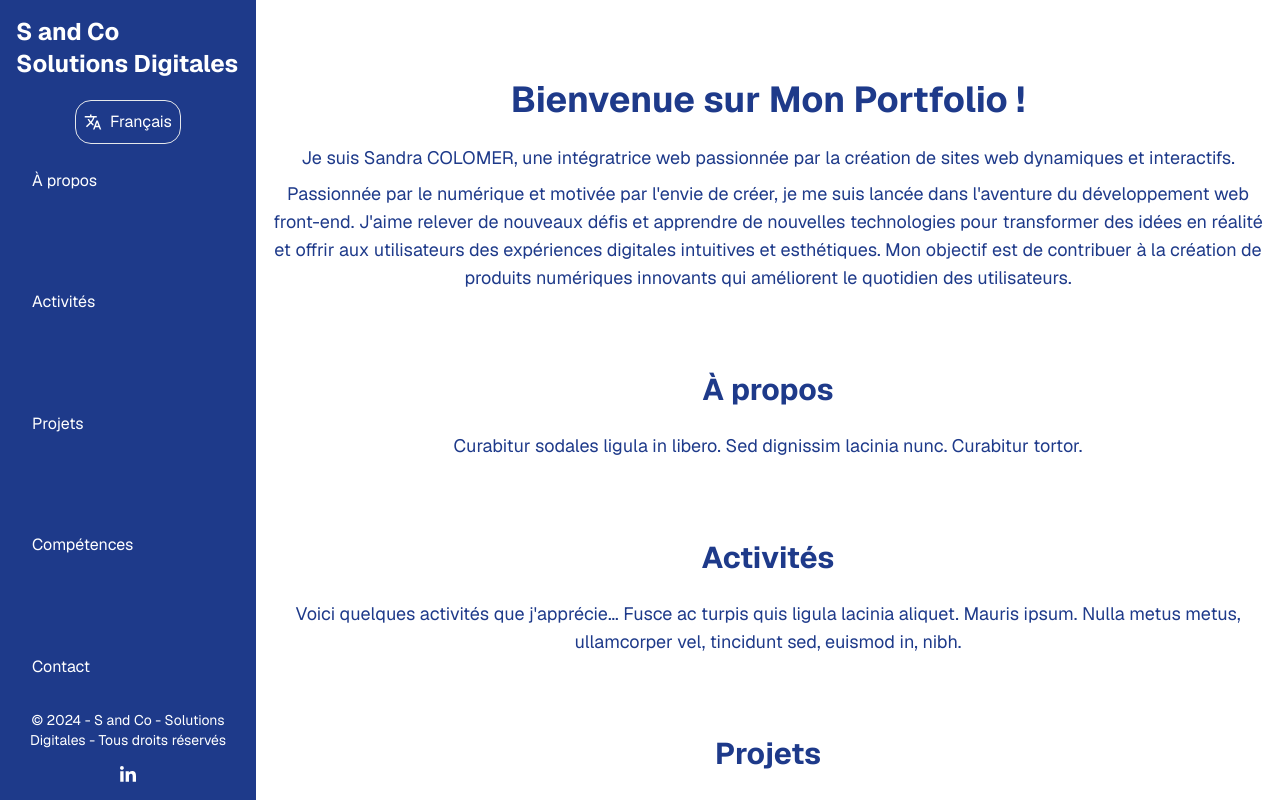
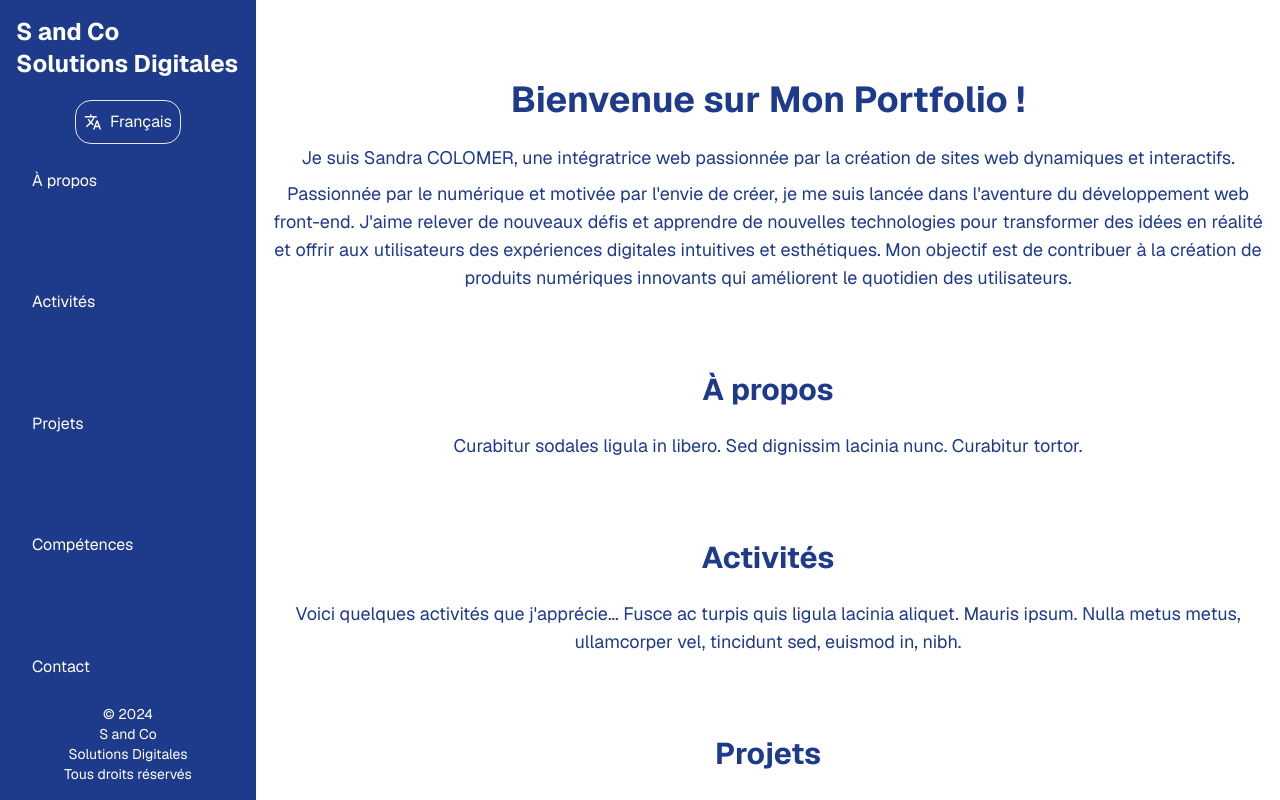
Before and after one commit to SanCo21/My-Portfolio, a Next.js app: page / in a window 1280 px wide. Shown: the top 800 px of the page. Built offline with nearby package versions, Linux system fonts and the light colour scheme.

Commit message:
Update legal Notices in sidebar and footer, add dynamic LinkedIn link

```diff
--- a/src/app/components/Footer.js
+++ b/src/app/components/Footer.js
@@ -6,10 +6,10 @@ import content from '../../content';
 const Footer = ({ lang }) => {
   const { base, complement } = content.companyName;
   const footerText = {
-    en: content.footer.text.en.replace("${base}", base).replace("${complement.en}", complement.en),
-    fr: content.footer.text.fr.replace("${base}", base).replace("${complement.fr}", complement.fr),
+    en: content.legalNotices.text.en.replace("${base}", base).replace("${complement.en}", complement.en),
+    fr: content.legalNotices.text.fr.replace("${base}", base).replace("${complement.fr}", complement.fr),
   };
-  const linkedinUrl = content.footer.linkedinUrl;
+  const linkedinUrl = content.information.linkedinUrl;
 
   return (
     <footer className="bg-blue-900 text-white mt-20 py-4 w-full lg:hidden">
--- a/src/app/components/Sidebar.js
+++ b/src/app/components/Sidebar.js
@@ -6,11 +6,11 @@ import content from '../../content';
 const Sidebar = ({ lang, toggleLanguage, activeSection }) => {
   const sections = content.sectionsData;
   const { base, complement } = content.companyName;
-  const footerText = {
-    en: content.footer.text.en.replace("${base}", base).replace("${complement.en}", complement.en),
-    fr: content.footer.text.fr.replace("${base}", base).replace("${complement.fr}", complement.fr),
+  const legalNoticesTextBreaks = {
+    en: content.legalNotices.textBreaks.en.replace("${base}", base).replace("${complement.en}", complement.en),
+    fr: content.legalNotices.textBreaks.fr.replace("${base}", base).replace("${complement.fr}", complement.fr),
   };
-  const linkedinUrl = content.footer.linkedinUrl;
+  const linkedinUrl = content.information.linkedinUrl;
 
   return (
     <aside className="bg-blue-900 text-white w-64 h-full fixed top-0 left-0 p-4 flex-col justify-between hidden lg:flex">
@@ -32,9 +32,9 @@ const Sidebar = ({ lang, toggleLanguage, activeSection }) => {
             </nav>
         </div>
         <div className="mt-4 text-center"> {/* Footer content in sidebar */}
-            <p className="text-sm">{lang === 'fr' ? footerText.fr : footerText.en}</p>
+            <p className="text-sm" dangerouslySetInnerHTML={{ __html:lang === 'fr' ? legalNoticesTextBreaks.fr : legalNoticesTextBreaks.en}}></p>
             <div className="mt-4 flex justify-center space-x-6">
-                <a href="https://www.linkedin.com/in/your-profile-name/" target="_blank" rel="noopener noreferrer" className="hover:text-yellow-500">
+                <a href={linkedinUrl} target="_blank" rel="noopener noreferrer" className="hover:text-yellow-500">
                     <Image src="/icons/linkedin.svg" alt="LinkedIn" width={32} height={32} className="linkedin-icon" />
                 </a>
             </div>
--- a/src/app/page.js
+++ b/src/app/page.js
@@ -57,7 +57,7 @@ const HomePage = () => {
       <Sidebar lang={lang} toggleLanguage={toggleLanguage} activeSection={activeSection} />
       <div className="flex-1 lg:ml-64">
         <Header lang={lang} toggleLanguage={toggleLanguage} activeSection={activeSection}/>
-        <main className="min-h-screen flex flex-col justify-center mt-20 lg:mt-0 w-full mx-auto px-4">
+        <main className="min-h-screen flex flex-col justify-center mt-20 lg:mt-0 lg:mb-24 w-full mx-auto px-4">
           {/* Intro Section */}
           <section id="home" className="section mt-20 w-full text-center lg:mt-20">
             <h2 className="text-4xl font-bold text-blue-900 text-center">{lang === 'fr' ? sectionsData.home.title.fr : sectionsData.home.title.en}</h2>
--- a/src/app/styles/globals.css
+++ b/src/app/styles/globals.css
@@ -16,6 +16,8 @@ body {
   padding: 0;
   line-height: 1.6;
 }
+
+
 
 .text-foreground {
   color: var(--foreground);
--- a/src/content.json
+++ b/src/content.json
@@ -6,11 +6,17 @@
       "fr": "Solutions Digitales"
     }
   },
-  "footer": {
+  "legalNotices": {
     "text": {
       "en": "© 2024 - ${base} - ${complement.en} - All Rights Reserved",
       "fr": "© 2024 - ${base} - ${complement.fr} - Tous droits réservés"
     },
+    "textBreaks": {
+      "en": "© 2024<br>${base}<br>${complement.en}<br>All Rights Reserved",
+      "fr": "© 2024<br>${base}<br>${complement.fr}<br>Tous droits réservés"
+    }
+  },
+  "information": {
     "linkedinUrl": "https://www.linkedin.com/in/sandra-colomer-pro79/"
   },
   "sectionsData": {
```
